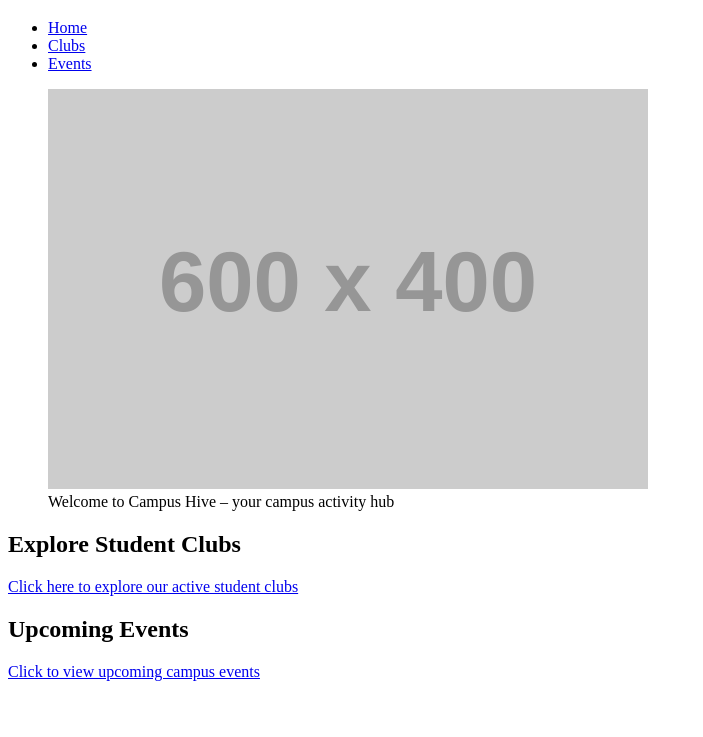
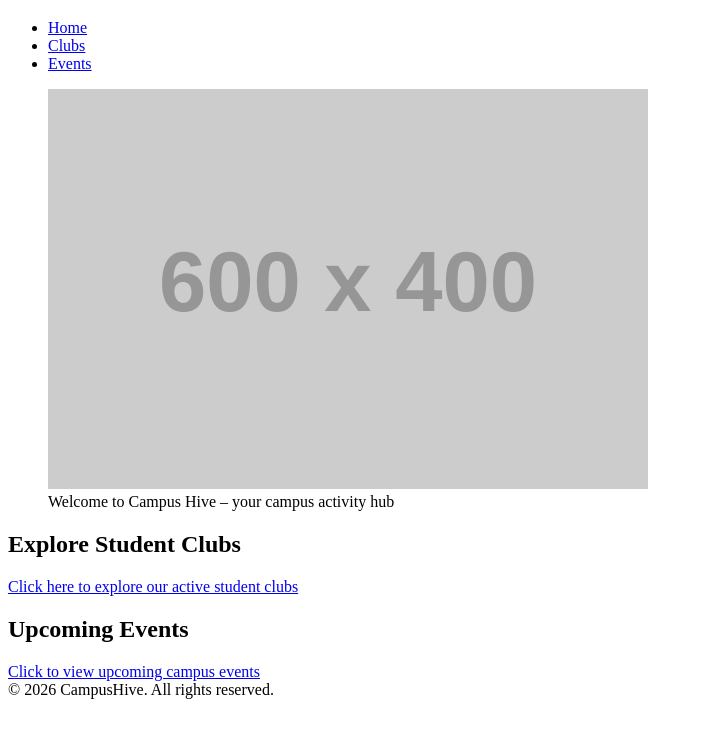
Before and after one commit to vigneshponna07/Campus-Hive, a website: page index.html in a window 1280 px wide. Shown: the part 61-798 px from the top of the page, without its empty margins (0-703 px from the left). Drawn offline with Linux system fonts and the light colour scheme; placeholder pictures from the web are drawn by us.

Commit message:
footer added

```diff
--- a/index.html
+++ b/index.html
@@ -37,7 +37,7 @@
   </main>
 
   <footer>
-
+    &copy; 2026 CampusHive. All rights reserved.
   </footer>
 </body>
 </html>
```
